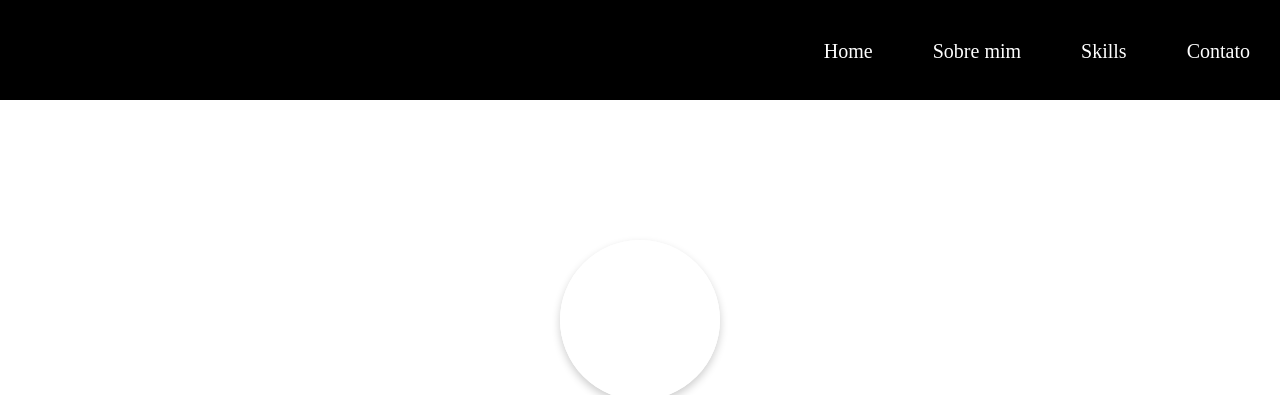
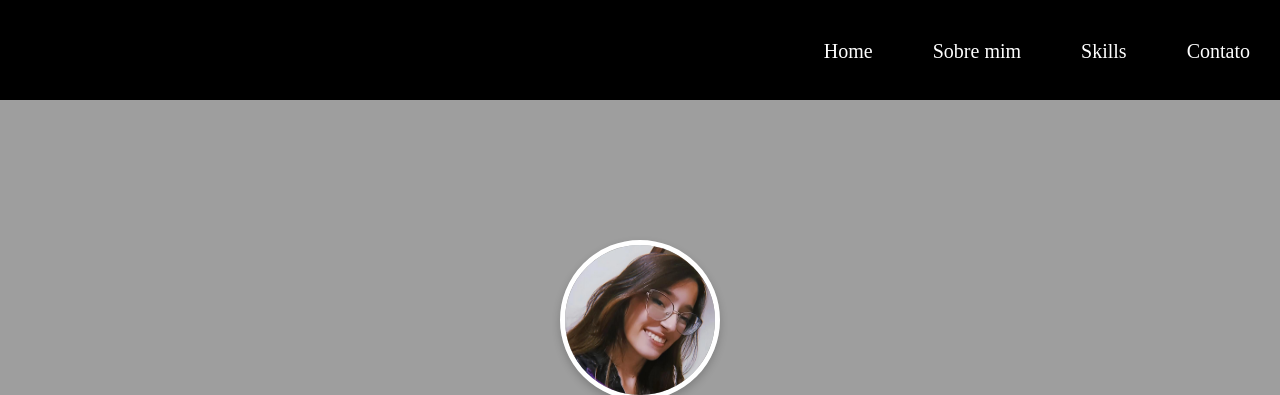
Before and after one commit to Prudencio-bru/portfolio, a plain HTML site: page index.html in a window 1280 px wide. Shown: the top 395 px of the page. Drawn offline with Linux system fonts and the light colour scheme; the site is published under a folder, as on GitHub Pages, so addresses that start at the root find nothing; a web font is replaced by a local one.

Commit message:
arrumando link das imagens

```diff
--- a/CSS/home_scream.css
+++ b/CSS/home_scream.css
@@ -4,7 +4,7 @@
 @import url('https://fonts.googleapis.com/css2?family=Dancing+Script:wght@400..700&family=Freckle+Face&family=Inter:ital,opsz,wght@0,14..32,100..900;1,14..32,100..900&family=Special+Gothic+Expanded+One&display=swap');
 
 .image {
-    background-image: url(/Imagens/background_image.jpg);
+    background-image: url(../Imagens/background_image.jpg);
     background-size: cover;
     background-position: center;
     margin-top: 50px;
--- a/index.html
+++ b/index.html
@@ -21,7 +21,7 @@
     <section>
         <div class="image">
             <div class="profile-photo">
-                <img src="/Imagens/profile_photo.png" alt="Foto de Perfil">
+                <img src="Imagens/profile_photo.png" alt="Foto de Perfil">
             </div>
             <h1>Bruna Prudencio</h1>
             <h2>Desenvolvedora Front-End</h2>
```
